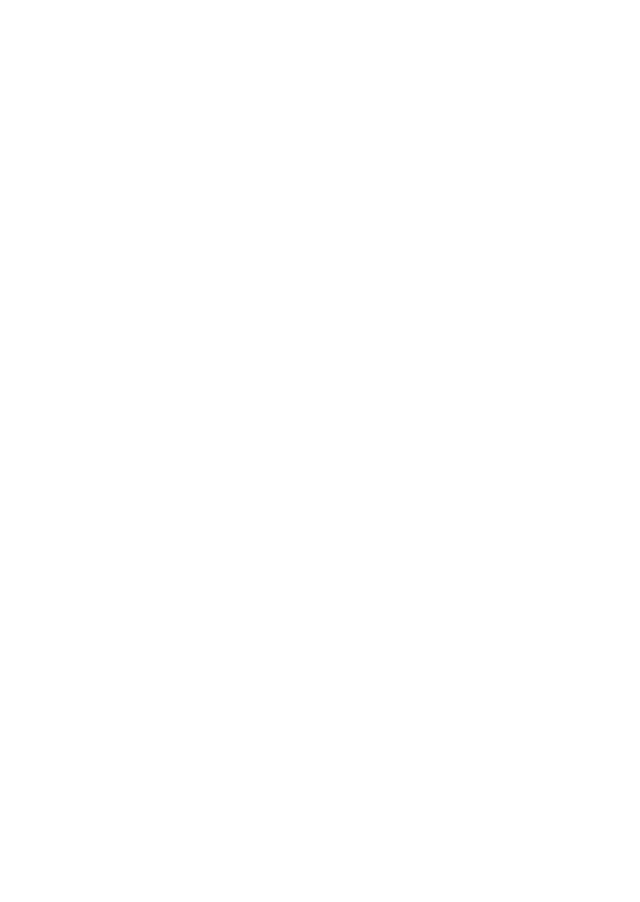
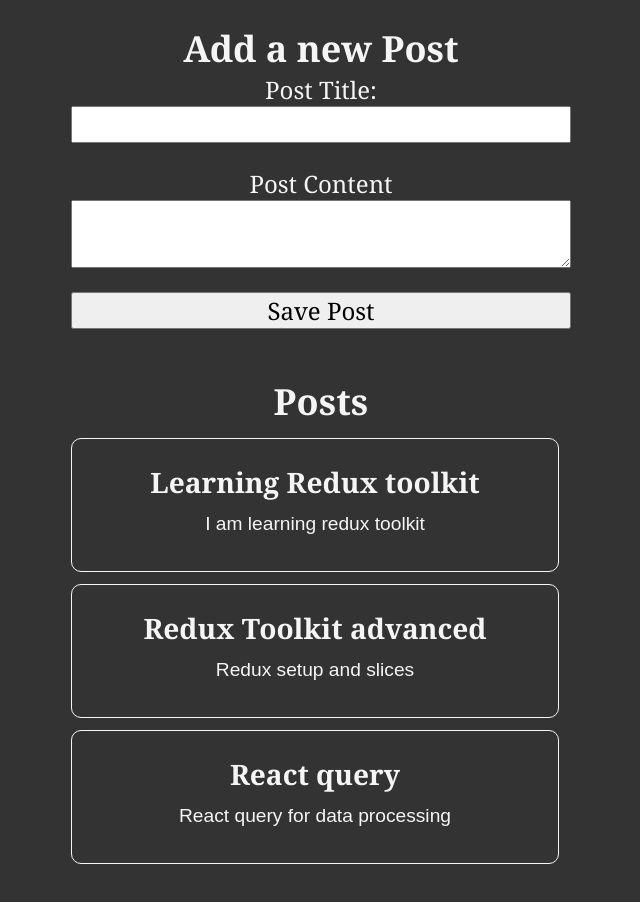
Before and after one commit to Dharmendra-hub/react-app, a React (Create React App) app: page / in a window 1280 px wide. Shown: the top 902 px of the page, without its empty margins (319-959 px from the left). Before the commit the page ends 800 px from the top, so only its background shows below. Built offline with nearby package versions, Linux system fonts and the light colour scheme.

Commit message:
Add posts submit form data

```diff
--- a/src/App.js
+++ b/src/App.js
@@ -1,9 +1,12 @@
 import './App.css';
+import PostsLists from './features/PostsLists';
+import AddPostForm from './features/AddPostForm';
 
 function App() {
   return (
     <main className="App">
-
+      <AddPostForm />
+      <PostsLists />
     </main>
   );
 }
--- /dev/null
+++ b/src/features/AddPostForm.js
@@ -0,0 +1,61 @@
+import { useState } from "react";
+import { useDispatch } from "react-redux";
+import { nanoid } from "@reduxjs/toolkit";
+
+import { postAdded } from "./postsSlice";
+
+const AddPostForm = () => {
+    const dispatch = useDispatch();
+
+    const [title, setTitle] = useState('');
+    const [content, setContent] = useState('');
+
+    const onTitleChange = (e) => setTitle(e.target.value);
+    const onContentChange = (e) => setContent(e.target.value);
+
+    const onSavePostClicked = (event) => {
+        event.preventDefault();
+        if (title && content) {
+            dispatch(
+                postAdded({
+                    id: nanoid(),
+                    title,
+                    content
+                })
+            )
+
+            setTitle('');
+            setContent('');
+        }
+    }
+
+    return (
+        <section>
+            <h2>Add a new Post</h2>
+            <form>
+                <label htmlFor="postTitle">Post Title:</label>
+                <input
+                    type="text"
+                    id="posttitle"
+                    name="postTitle"
+                    value={title}
+                    onChange={onTitleChange}
+                />
+
+                <label htmlFor="postContent">Post Content</label>
+                <textarea
+                    type="text"
+                    id="postContent"
+                    name="postContent"
+                    value={content}
+                    onChange={onContentChange}
+                />
+
+                <button type="submit" onClick={onSavePostClicked}>Save Post</button>
+            </form>
+
+        </section>
+    );
+}
+
+export default AddPostForm;
--- /dev/null
+++ b/src/features/PostsLists.js
@@ -0,0 +1,28 @@
+import React from 'react'
+import { useSelector } from "react-redux";
+
+import { selectAllPosts } from './postsSlice';
+
+const PostsList = () => {
+    //Way 1 when we get state.posts
+    //const posts = useSelector(state => state.posts);
+
+    //Way 2 with benefit of in case the state sturucture changes it will always give the posts only, as this is aleady processed in postsSlice file
+    const posts = useSelector(selectAllPosts);
+
+    const renderedPosts = posts.postData.map(post => (
+        <article key={post.id}>
+            <h3>{post.title}</h3>
+            <p>{post.content.substring(0, 100)}</p>
+        </article>
+    ));
+
+    return (
+        <section>
+            <h2>Posts</h2>
+            {renderedPosts}
+        </section>
+    )
+}
+
+export default PostsList;
--- a/src/features/postsSlice.js
+++ b/src/features/postsSlice.js
@@ -1,15 +1,31 @@
 import { createSlice } from "@reduxjs/toolkit";
 
-const initialState = [
-    { id: 1, title: 'Learning Redux toolkit', content: 'I am learning redux toolkit' },
-    { id: 2, title: 'Redux Toolkit advanced', content: 'Redux setup and slices' },
-    { id: 3, title: 'React query', content: 'React query for data processing' }
-];
+const initialState = {
+    loading: false,
+    postData: [
+        { id: 1, title: 'Learning Redux toolkit', content: 'I am learning redux toolkit' },
+        { id: 2, title: 'Redux Toolkit advanced', content: 'Redux setup and slices' },
+        { id: 3, title: 'React query', content: 'React query for data processing' }
+    ],
+    errorMessage: null
+};
 
 const postSlice = createSlice({
     name: 'posts',
     initialState: initialState,
-    reducers: {}
+    reducers: {
+        postAdded(state, action) {
+            //We usually dont mutate state directly like here state.push is wrong way although
+            //Here its a feature of react toolkit that you can diectly push the data in the state because under the hood it uses immer.js for state manipulation
+            //console.log(state);
+            state.postData.push(action.payload);
+        }
+    }
 });
 
+//name in createSlice
+export const selectAllPosts = (state) => state.posts;
+
+export const { postAdded } = postSlice.actions;
+
 export default postSlice.reducer;
--- a/src/index.css
+++ b/src/index.css
@@ -1,13 +1,69 @@
-body {
+* {
   margin: 0;
-  font-family: -apple-system, BlinkMacSystemFont, 'Segoe UI', 'Roboto', 'Oxygen',
-    'Ubuntu', 'Cantarell', 'Fira Sans', 'Droid Sans', 'Helvetica Neue',
-    sans-serif;
-  -webkit-font-smoothing: antialiased;
-  -moz-osx-font-smoothing: grayscale;
+  padding: 0;
+  box-sizing: border-box;
 }
 
-code {
-  font-family: source-code-pro, Menlo, Monaco, Consolas, 'Courier New',
-    monospace;
+html {
+  font-family: Cambria, Cochin, Georgia, Times, "Times New Roman", serif;
+  background: #333;
+  color: whitesmoke;
 }
+
+body {
+  min-height: 100vh;
+  font-size: 1.5rem;
+  padding: 0 10% 10%;
+}
+
+input,
+textarea,
+button,
+select {
+  font: inherit;
+  margin-bottom: 1em;
+}
+
+main {
+  max-width: 500px;
+  margin: auto;
+}
+
+section {
+  margin-top: 1em;
+}
+
+article {
+  margin: 0.5em 0.5em 0.5em 0;
+  border: 1px solid whitesmoke;
+  border-radius: 10px;
+  padding: 1em;
+}
+
+h1 {
+  font-size: 3.5rem;
+}
+
+p {
+  font-family: Arial, Helvetica, sans-serif;
+  line-height: 1.4;
+  font-size: 1.2rem;
+  margin: 0.5em 0;
+}
+
+form {
+  display: flex;
+  flex-direction: column;
+}
+
+.postCredit {
+  font-size: 1rem;
+}
+
+.reactionButton {
+  margin: 0 0.25em 0 0;
+  background: transparent;
+  border: none;
+  color: whitesmoke;
+  font-size: 1rem;
+}
--- a/src/redux/rootReducer.js
+++ b/src/redux/rootReducer.js
@@ -1,5 +1,6 @@
 
 import postsReducer from '../features/postsSlice';
+
 const rootReducer = {
     posts: postsReducer
 }
```
